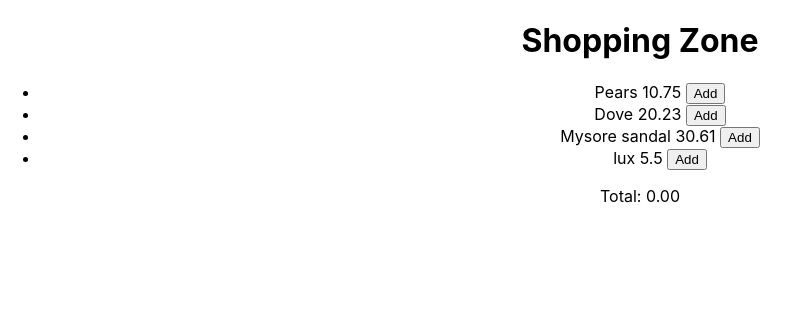
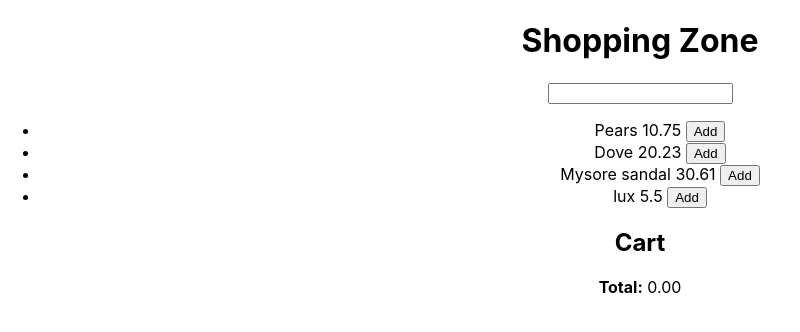
Before and after one commit to harshitharao/products-list, a React (Create React App) app: page / in a window 1280 px wide. Shown: the top 332 px of the page, without its empty margins (0-800 px from the left). Built offline with nearby package versions, Linux system fonts and the light colour scheme.

Commit message:
Filter products based on filter criteria

```diff
--- a/src/js/App.js
+++ b/src/js/App.js
@@ -13,18 +13,23 @@ const products = [
 class App extends Component {
   constructor(props) {
     super(props);
-    this.state = { selectedProducts: [] }
+    this.state = { products, selectedProducts: [] }
   }
 
   onAdd = (product) => {
     this.setState({ selectedProducts: this.state.selectedProducts.concat(product) })
   };
 
+  filter = (e) => {
+    this.setState({ products: products.filter(p => p.name.includes(e.target.value)) })
+  };
+
   render() {
     return (
       <div className="App">
         <h1>Shopping Zone</h1>
-        <ProductsList products={products} onAdd={this.onAdd}/>
+        <input onChange={(e) => this.filter(e)}></input>
+        <ProductsList products={this.state.products} onAdd={this.onAdd}/>
         <Cart selectedProducts={this.state.selectedProducts}/>
       </div>
     );
--- a/src/js/Cart.jsx
+++ b/src/js/Cart.jsx
@@ -5,12 +5,13 @@ class Cart extends Component {
   render() {
     const {selectedProducts} = this.props;
     return (<div>
+      <h2>Cart</h2>
       <ul>
         {selectedProducts.map((product, index) => {
           return <li key={index}>{product.name}  {product.price}</li>
         })}
       </ul>
-      <p>Total: {selectedProducts.reduce((sum, sp) => sum=sum+sp.price,0).toFixed(2)}</p>
+      <p><strong>Total:</strong> {selectedProducts.reduce((sum, sp) => sum=sum+sp.price,0).toFixed(2)}</p>
     </div>);
   }
 }
```
Also changed, not shown: 1 other file (tests, documents, lock files or other folders).
